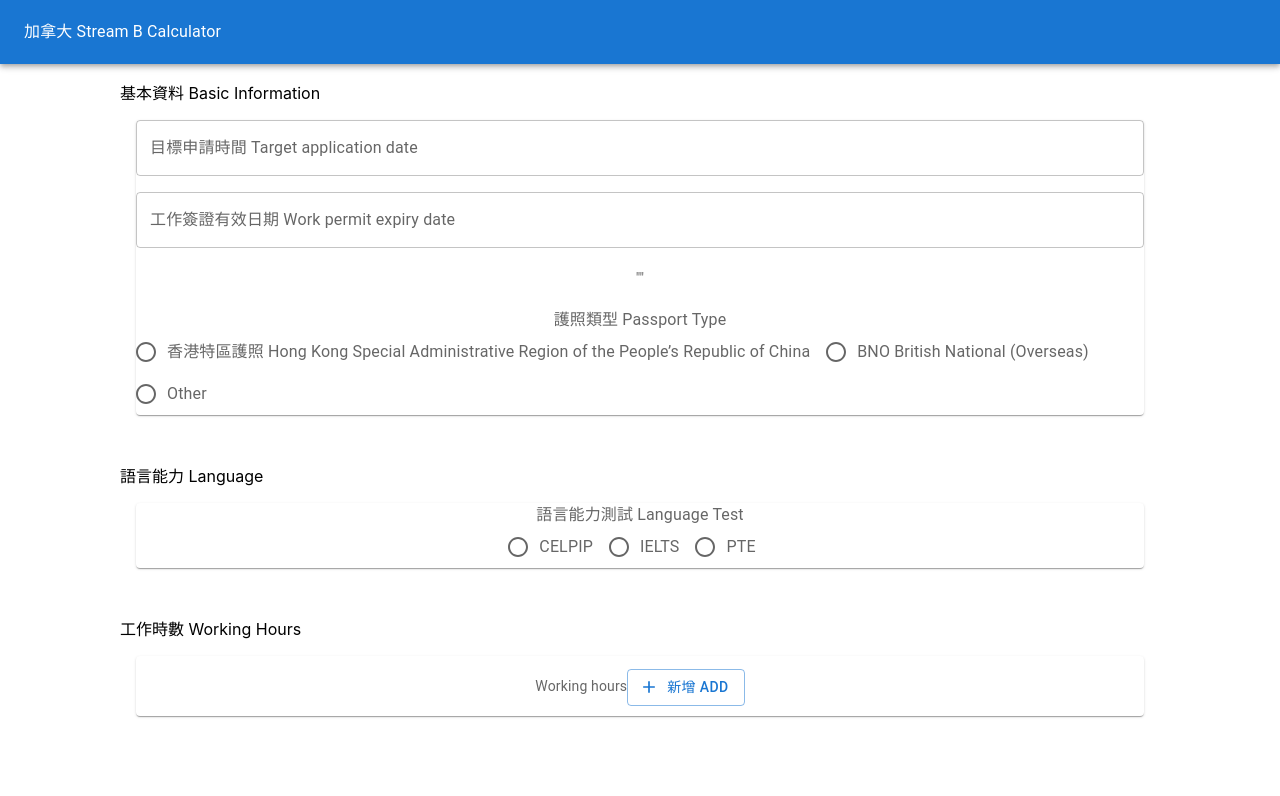
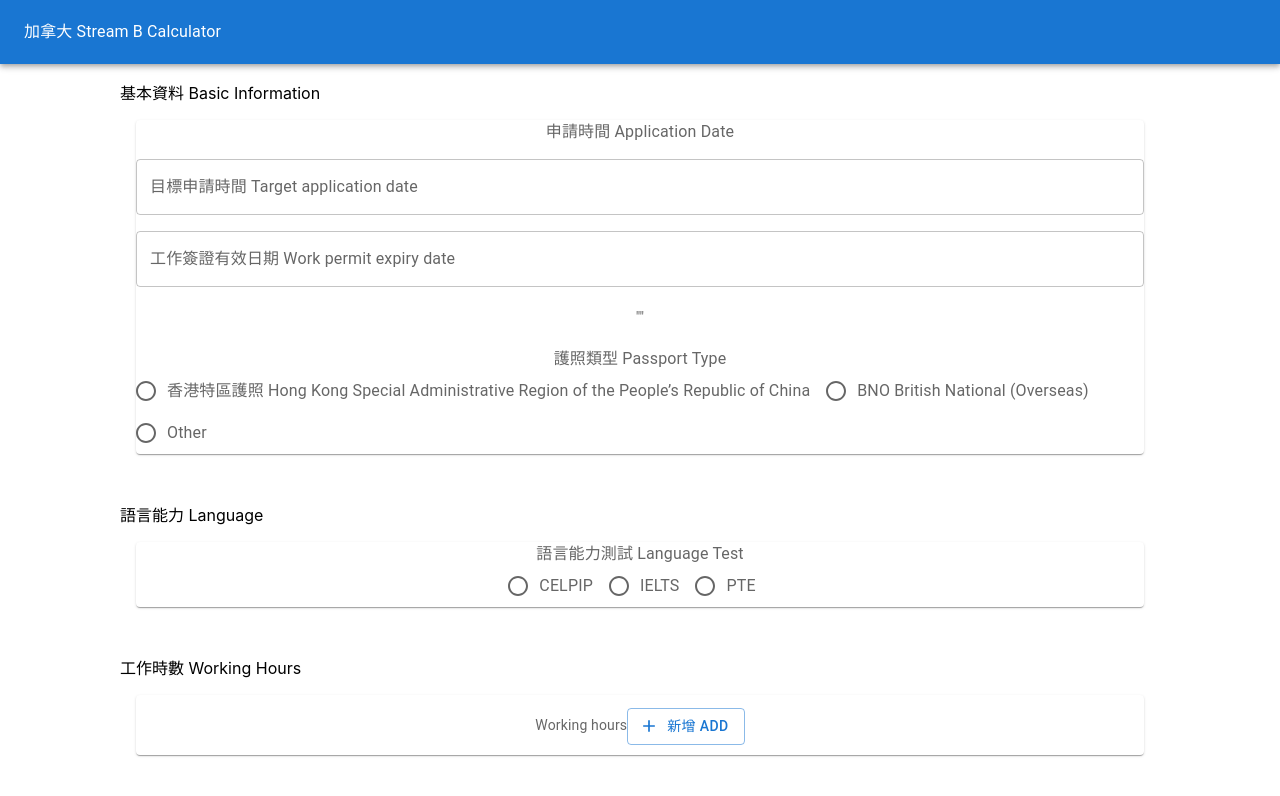
Before and after one commit to VardyNg/Canada-HK-Stream-B-Calculator, a React (Create React App) app: page / in a window 1280 px wide. Shown: the top 796 px of the page. Built offline with nearby package versions, Linux system fonts and the light colour scheme.

Commit message:
add application date header

```diff
--- a/src/organisms/stream-b-calculator/effective-time.tsx
+++ b/src/organisms/stream-b-calculator/effective-time.tsx
@@ -8,6 +8,7 @@ import {
 } from '../../molecules';
 import Stack from '@mui/material/Stack';
 import moment from 'moment';
+import FormLabel from '@mui/material/FormLabel';
 
 function EffectiveTime() {
   const [targetApplicationDate, setTargetApplicationDate] = useState('');
@@ -40,6 +41,7 @@ function EffectiveTime() {
     <Stack
       spacing={2}
     >
+      <FormLabel>申請時間 Application Date</FormLabel>
       <TargetApplicationDate
         onChange={onTargetApplicationDateChange}
       />
```
